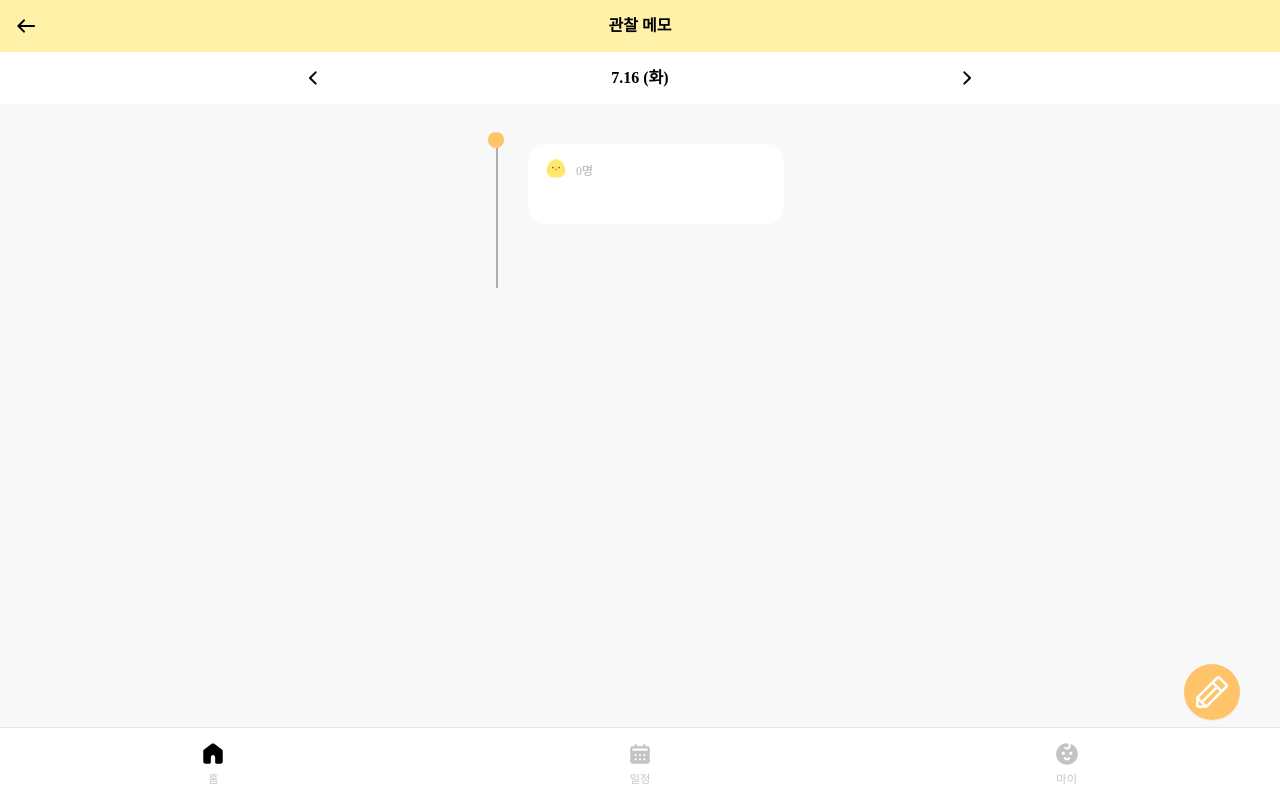
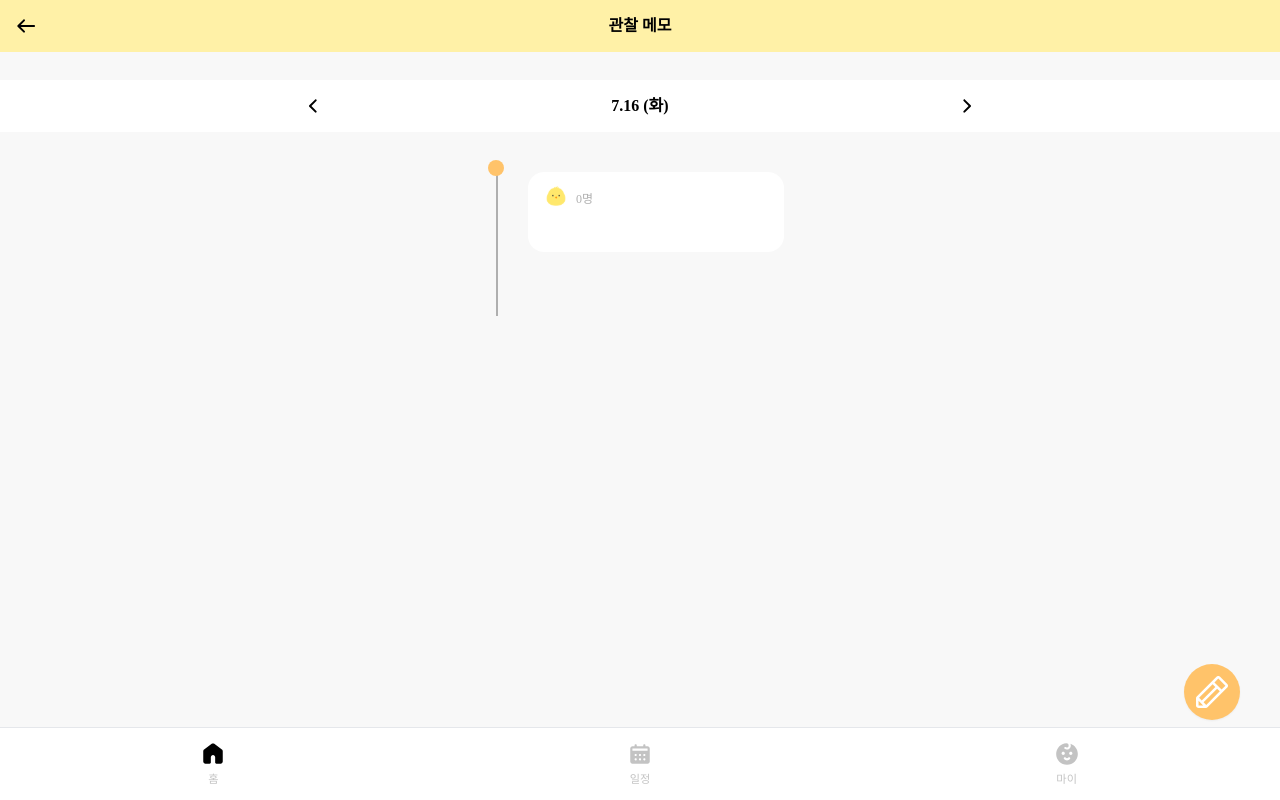
Before and after one commit to allkong/KidWe, a React (Vite) app in the folder front-end/: page /kindergarten/memo in a window 1280 px wide. Built offline with nearby package versions, Linux system fonts and the light colour scheme; a web font is replaced by a local one.

Commit message:
style: header, navigation bar 스타일 수정

```diff
--- a/front-end/src/components/organisms/Navigation/Header.tsx
+++ b/front-end/src/components/organisms/Navigation/Header.tsx
@@ -8,7 +8,7 @@ interface HeaderProps {
 
 const Header = ({title, buttonType}: HeaderProps) => {
   return (
-    <header className="flex items-center justify-between p-3.5 bg-secondary">
+    <header className="fixed w-full top-0 flex items-center justify-between p-3.5 bg-secondary">
       {buttonType === 'back' ? <BackButton /> : <CloseButton />}
       <h1 className="font-semibold">{title}</h1>
       <div className="w-6"></div>
--- a/front-end/src/components/organisms/Navigation/NavigationBar.tsx
+++ b/front-end/src/components/organisms/Navigation/NavigationBar.tsx
@@ -11,7 +11,7 @@ const menuItems = [
 
 const NavigationBar = () => {
   return (
-    <nav className="box-border w-full py-2 text-base bg-white border-t text-gray-150 ">
+    <nav className="box-border fixed bottom-0 w-full py-2 text-base bg-white border-t text-gray-150 ">
       <div className="flex flex-row">
         {menuItems.map((item, index) => (
           <NavigationMenu
--- a/front-end/src/pages/KindergartenManagement.tsx
+++ b/front-end/src/pages/KindergartenManagement.tsx
@@ -9,12 +9,12 @@ const KindergartenManagement = () => {
   const {headerTitle} = useHeader();
 
   return (
-    <div className="flex flex-col min-h-screen">
+    <div className="h-screen">
       <Header title={headerTitle} buttonType="back" />
-      <div className="flex-grow bg-[#F8F8F8]">
+      <div className="h-screen py-20 bg-[#F8F8F8]">
         <Routes>
           <Route path="/memo" element={<MemoList />}></Route>
-          <Route path="/memo" element={<MemoWrite />}></Route>
+          <Route path="/write" element={<MemoWrite />}></Route>
         </Routes>
       </div>
       <NavigationBar />
```
